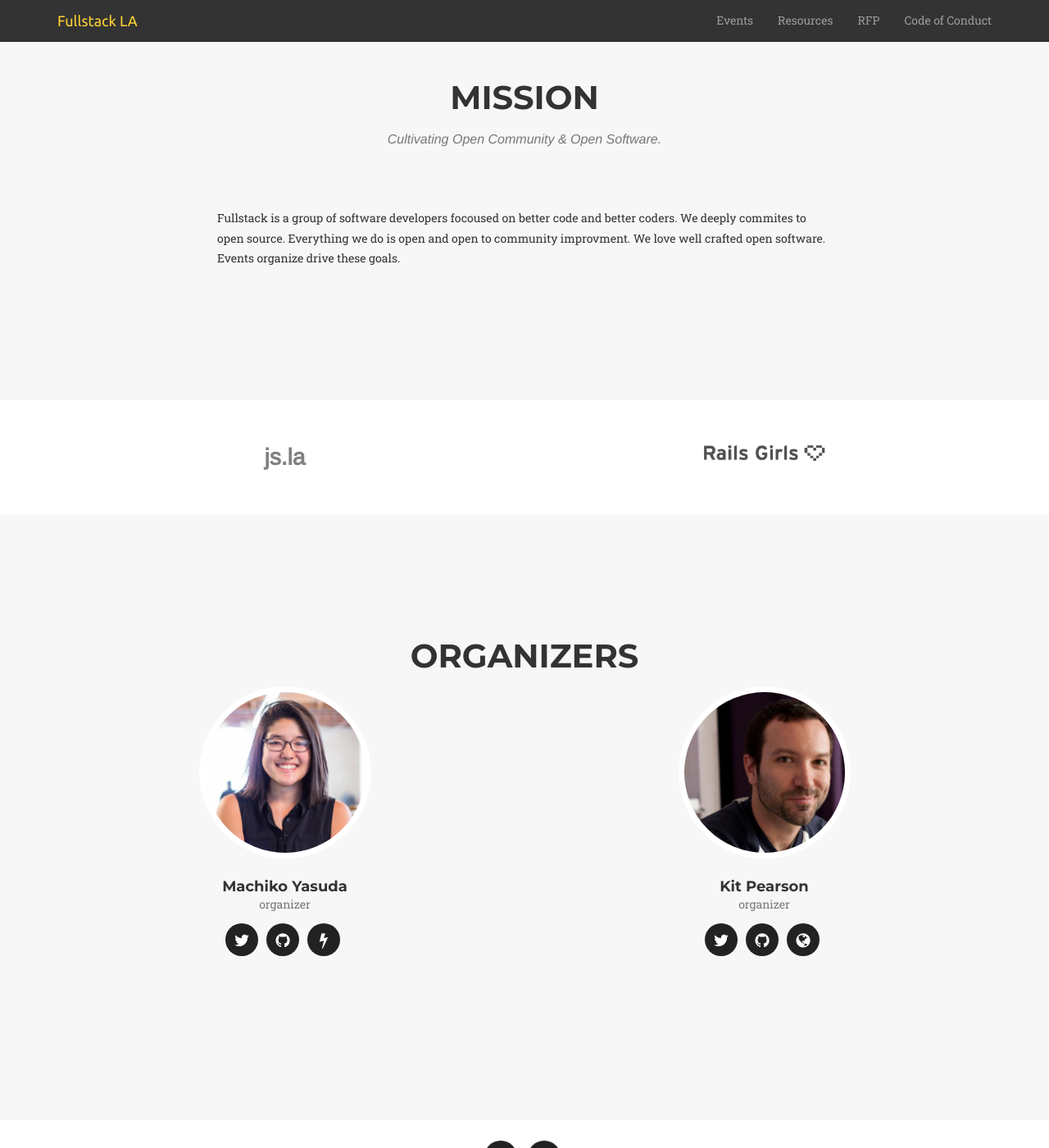
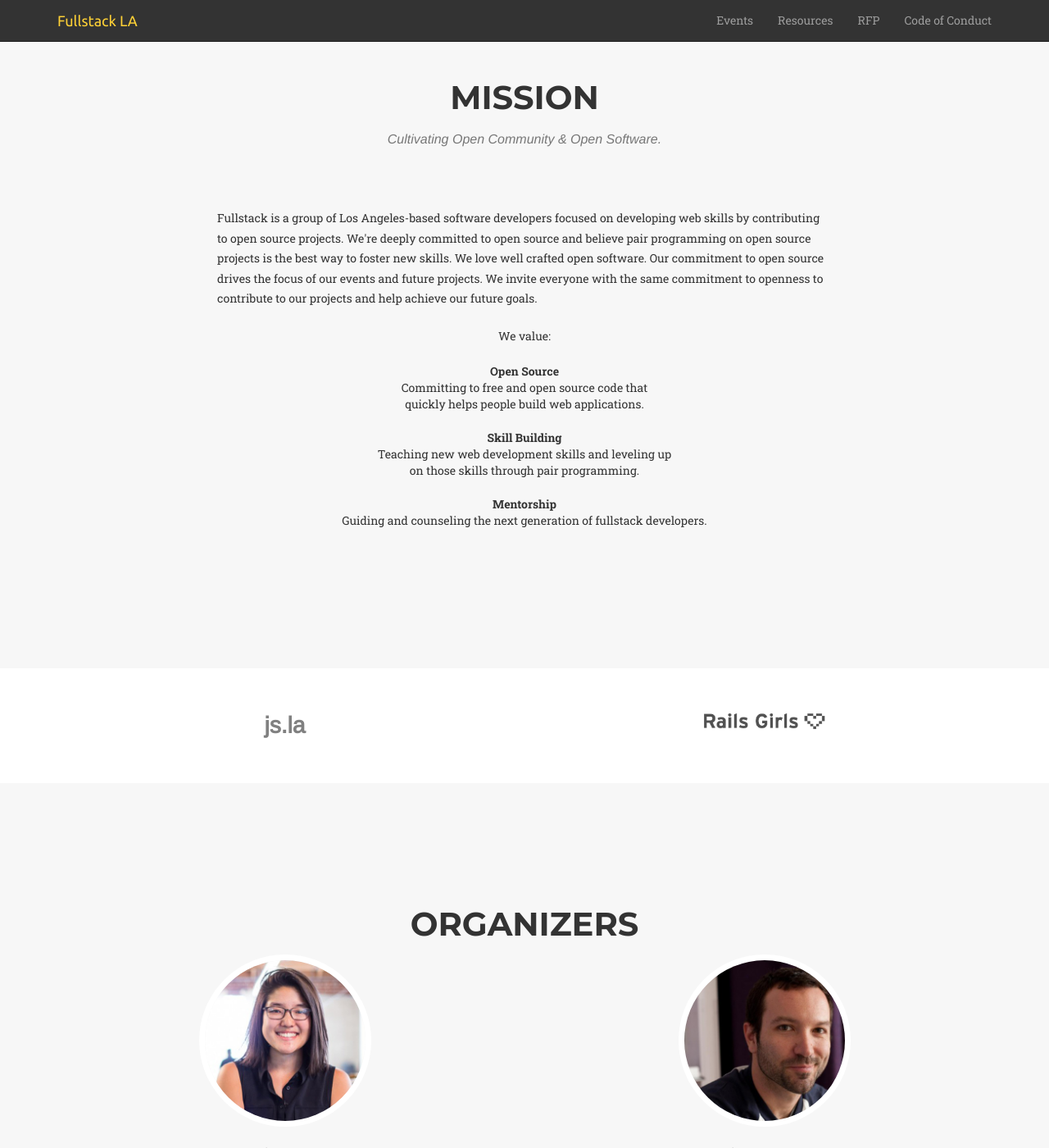
Before and after one commit to fullstackla/fullstackla.github.io, a Jekyll site: the page built from index.html, in a window 1280 px wide and 1400 px high, scrolled down 1913 px. Shown: the whole window at 82% size. Built offline with Jekyll 4.4.1, drawn with Linux system fonts in a browser that asks for light colours; some web fonts are replaced.

Commit message:
Edit Mission Statement Copy.

```diff
--- a/_includes/events/open-source-bring.html
+++ b/_includes/events/open-source-bring.html
@@ -9,12 +9,14 @@
 <h4>You should really preinstall or get:</h4>
 <ul>
 
-<li><strong>Atom</strong>: We all love our very special development environments, but pair
+<li><strong>Atom ⚛</strong>: We all love our very special development environments, but pair
 programing is all about collaboration. It really sucks when Vim gets in the way.<br /><br /></li>
 
 
 <li><strong>Ruby</strong>: At Fullstack LA, we love Ruby and you or may not need it for your open source projects. But it's nice to know that you already have it preinstalled if you work on, say, <a href="http://brew.sh/" target="_blank">Homebrew</a>.<br /><br /></li>
 
+<li><strong>Homebrew 🍺</strong>: Since we use Ruby, you'll eventually come across Homebrew when you start working on future open source projects. Might as well preinstall it just in case.</li>
+
 <li><strong>npm and Node.js</strong>: One of our current porjects, Hood.ie, is a JavaScript based open source project that relies on npm. Just <a href="https://nodejs.org/en/download/" target="_blank">install Node.js</a> (which comes installed with npm) and you'll have both on your machine for later use.<br /><br /></li>
 
 <li><strong>A GitHub account</strong>: We're very active on GitHub and without it, you won't have access to our meetup show notes highlighting the evening's salient topics or the daily musings/issues we post on our <a href="https://github.com/fullstackla" target="_blank">GitHub repo</a>.</li>
--- a/_includes/events/open-source-pair-programing.html
+++ b/_includes/events/open-source-pair-programing.html
@@ -1,7 +1,7 @@
 <h3>Pairing Programing</h3>
-<p>At Fullstack LA, you're never without a coding partner. Like seasoned developers, we embrace the concept of <a href="https://developer.atlassian.com/blog/2015/05/try-pair-programming/" target="_blank">pair programing</a>. Each person is partnered with another person and the pair work together on an open source project of their choosing.</p>
+<p>At Fullstack LA, you're never without a coding partner. Like seasoned developers, we embrace the concept of <a href="https://developer.atlassian.com/blog/2015/05/try-pair-programming/" target="_blank">🍐 pair programing</a>. Each person is partnered with another person and the pair work together on an open source project of their choosing.</p>
 
-<p>We believe pair programming is essential to the leveling up process at Fullstack LA because it serves as great way to:</p>
+<p>We believe pair programming is essential to the 💪leveling up process at Fullstack LA because it serves as great way to:</p>
 
 <ul>
   <li>Meet new people in the meetup group.<br /><br /></li>
@@ -9,4 +9,4 @@
   <li>And spot potential bugs before they happen -- two heads being better than one.<br /><br /></li>
 </ul>
 
-<p>Pair programming is sort of like going on a road trip. One person, the <em>driver</em>, sits behind the computer and codes whatever instructions are given by the other person (the <em>navigator</em>). Pairs switch roles after a certain amount of time. The process can be messy, but the destination is all that matters. The destination being a fully functioning app/project!</p>
+<p>Pair programming is sort of like going on a road trip. One person, the <em>driver</em>, sits behind the computer and codes whatever instructions are given by the other person (the <em>navigator</em>). Pairs switch roles after a certain amount of time ⏲. The process can be messy, but the destination is all that matters. The destination being a fully functioning app/project!</p>
--- a/_includes/mission.html
+++ b/_includes/mission.html
@@ -9,12 +9,26 @@
       </div>
       <div class="col-lg-8 col-lg-offset-2">
         <p>
-          Fullstack is a group of software developers focoused on better code
-          and better coders. We deeply commites to open source. Everything we do
-          is open and open to community improvment.
+          Fullstack is a group of Los Angeles-based software developers focused on developing web skills by contributing to open source projects. We're deeply committed to open source and believe pair programming on open source projects is the best way to foster new skills.
 
-          We love well crafted open software. Events organize drive these goals.
+          We love well crafted open software. Our commitment to open source drives the focus of our events and future projects. We invite everyone with the same commitment to openness to contribute to our projects and help achieve our future goals.
         </p>
+
+        <div class="values">
+          <p>We value:</p>
+
+          <dl class="values">
+            <dt>Open Source</dt>
+            <dd>Committing to free and open source code that<br /> quickly helps people build web applications.</dd>
+
+            <dt>Skill Building</dt>
+            <dd>Teaching new web development skills and leveling up<br /> on those skills through pair programming.</dd>
+
+            <dt>Mentorship</dt>
+            <dd>Guiding and counseling the next generation of fullstack developers.</dd>
+
+          </dl>
+
       </div>
     </div>
   </div>
--- a/_sass/fullstack.scss
+++ b/_sass/fullstack.scss
@@ -900,3 +900,13 @@ img::selection {
 img::-moz-selection {
     background: 0 0;
 }
+
+//Custom CSS
+div.values {
+    text-align: center;
+    margin-top: 1.5em;
+
+    & dt {
+        margin-top: 1.5em;
+    }
+}
```
